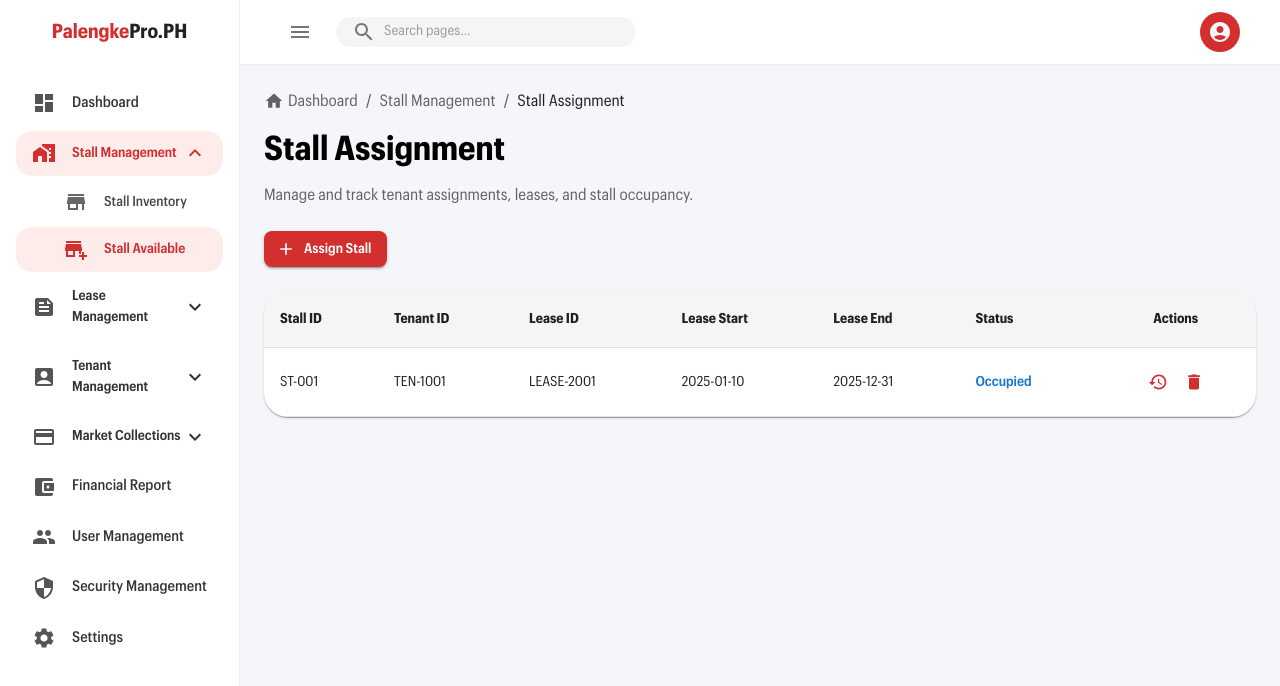
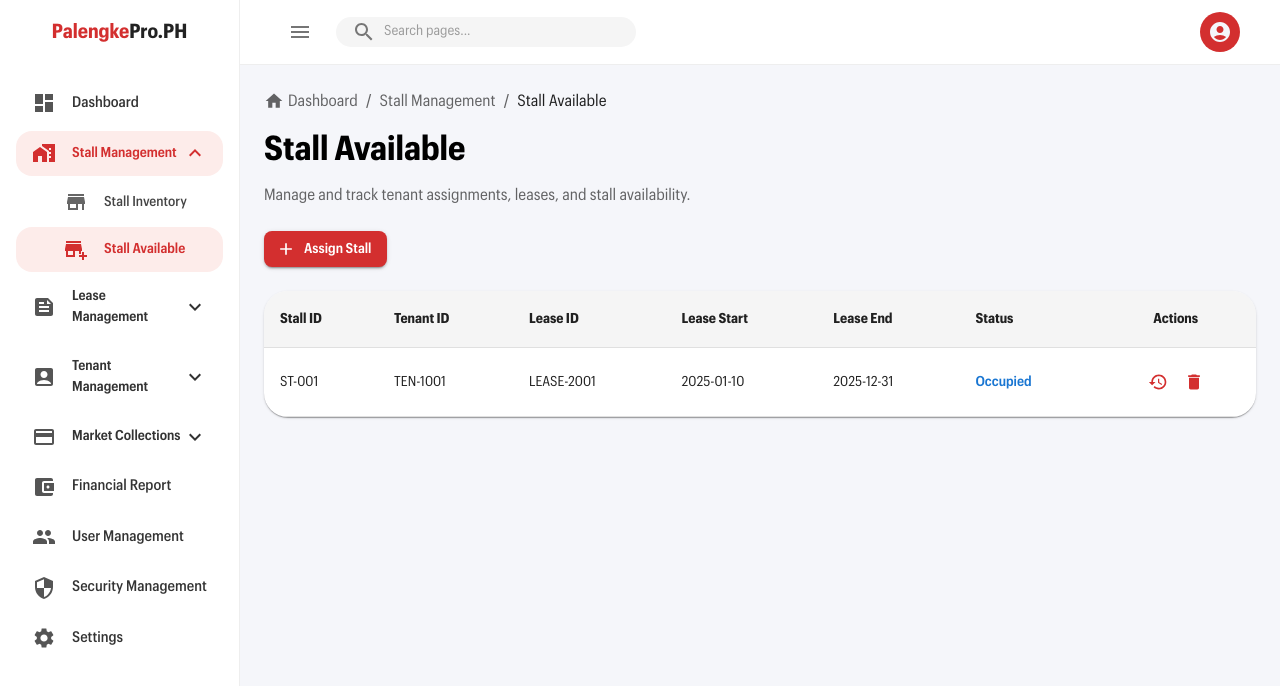
Before and after one commit to bcharles4/palengkeproph_test, a React (Create React App) app in the folder palengkeproph_frontend/: page /stall-assignment in a window 1280 px wide. Shown: the top 686 px of the page. Built offline with nearby package versions, Linux system fonts and the light colour scheme.

Commit message:
change the stall assignment to stall available

```diff
--- a/palengkeproph_frontend/src/pages/stall/StallAssignment.jsx
+++ b/palengkeproph_frontend/src/pages/stall/StallAssignment.jsx
@@ -159,15 +159,15 @@ export default function StallAssignment() {
               }}}>
             Stall Management
           </Link>
-          <Typography color="text.primary">Stall Assignment</Typography>
+          <Typography color="text.primary">Stall Available</Typography>
         </Breadcrumbs>
 
         {/* === Page Header === */}
         <Typography variant="h4" fontWeight={700} color="black" gutterBottom>
-          Stall Assignment
+          Stall Available
         </Typography>
         <Typography mb={3} color="text.secondary">
-          Manage and track tenant assignments, leases, and stall occupancy.
+          Manage and track tenant assignments, leases, and stall availability.
         </Typography>
 
         {/* === Toolbar === */}
```
